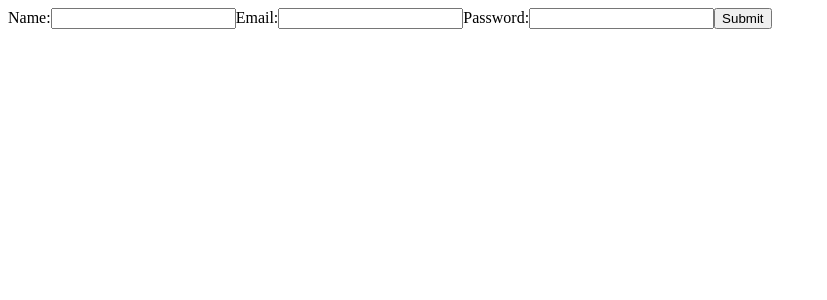
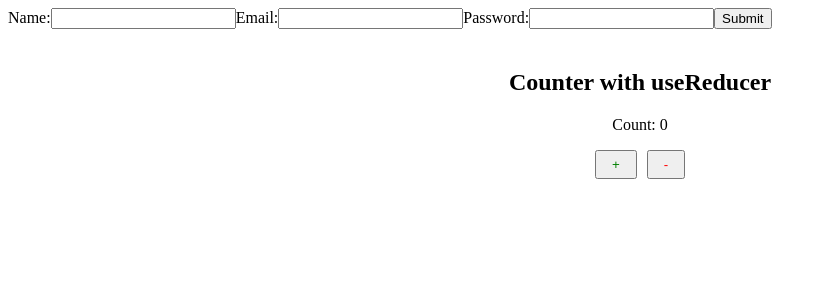
Before and after one commit to vaibhvai/My_React_project, a React (Create React App) app: page / in a window 1280 px wide. Shown: the top 300 px of the page, without its empty margins (0-827 px from the left). Built offline with nearby package versions, Linux system fonts and the light colour scheme.

Commit message:
add usereducer counter

```diff
--- a/src/App.js
+++ b/src/App.js
@@ -13,6 +13,7 @@ import UseMemoHook from "./UseMemo/UseMemoHook";
 import FetchApi from "./Promise/FetchApi";
 import { FormProvider } from "./FormContext/FormContext";
 import FormApi from "./FormContext/FormApi";
+import UseReducerCounter from "./UseReducer/UseReducerCounter";
 function App() {
 useEffect(() =>{
 console.log('render')
@@ -33,6 +34,7 @@ return () => console.log('hello mayur')
   <AccessProvider>
     <FormProvider>
       <FormApi/>
+      <UseReducerCounter/>
     </FormProvider>
     {/* <div> */}
  {/* <h1>Theme Changer</h1>
--- /dev/null
+++ b/src/UseReducer/UseReducerCounter.js
@@ -0,0 +1,63 @@
+import { useEffect, useReducer, useState } from "react";
+
+const reducer = (state, action) => {
+  switch (action.type) {
+    case 'increment':
+      return { count: state.count + 1 };
+    case 'decrement':
+      return { count: state.count - 1 };
+    case 'reset':
+      return { count: 0 };
+    default:
+      throw new Error('Unknown action type');
+  }
+};
+
+const UseReducerCounter = () => {
+  const [state, dispatch] = useReducer(reducer, { count: 0 });
+  const [error, setError] = useState('');
+
+  // Update error message whenever count changes
+  useEffect(() => {
+    if (state.count < 0) {
+      setError('Count cannot be negative! Resetting to 0.');
+      setTimeout(() => {
+        dispatch({ type: 'reset' });
+      }, 1500);
+
+    } else {
+      setError('');
+    }
+  }, [state.count]);
+
+  return (
+    <div style={{ padding: '20px', textAlign: 'center' }}>
+      <h2>Counter with useReducer</h2>
+      <p>Count: {state.count}</p>
+      <div style={{ margin: '10px 0' }}>
+        <button
+          style={{
+            color: 'green',
+            marginRight: '10px',
+            padding: '5px 15px'
+          }}
+          onClick={() => dispatch({ type: 'increment' })}
+        >
+          +
+        </button>
+        <button
+          style={{
+            color: 'red',
+            padding: '5px 15px'
+          }}
+          onClick={() => dispatch({ type: 'decrement' })}
+        >
+          -
+        </button>
+      </div>
+      {error && <p style={{ color: 'red', fontWeight: 'bold' }}>{error}</p>}
+    </div>
+  );
+};
+
+export default UseReducerCounter;
```
